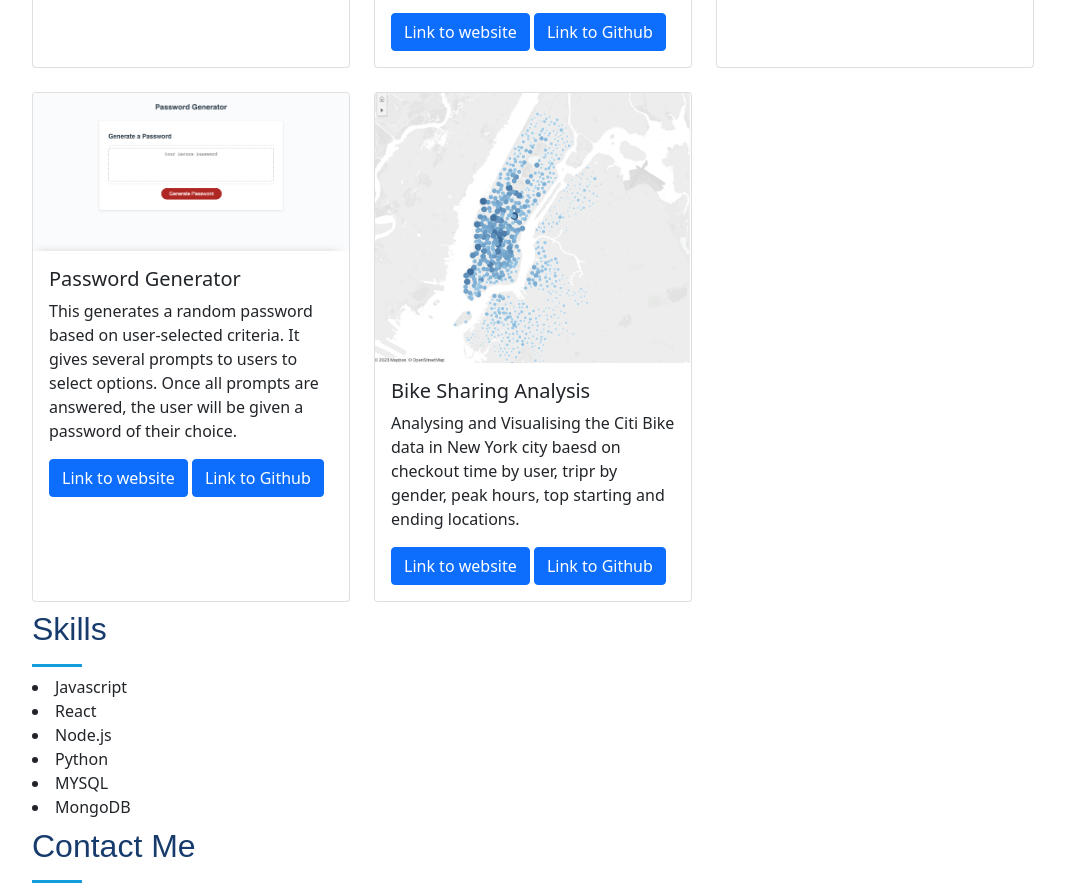
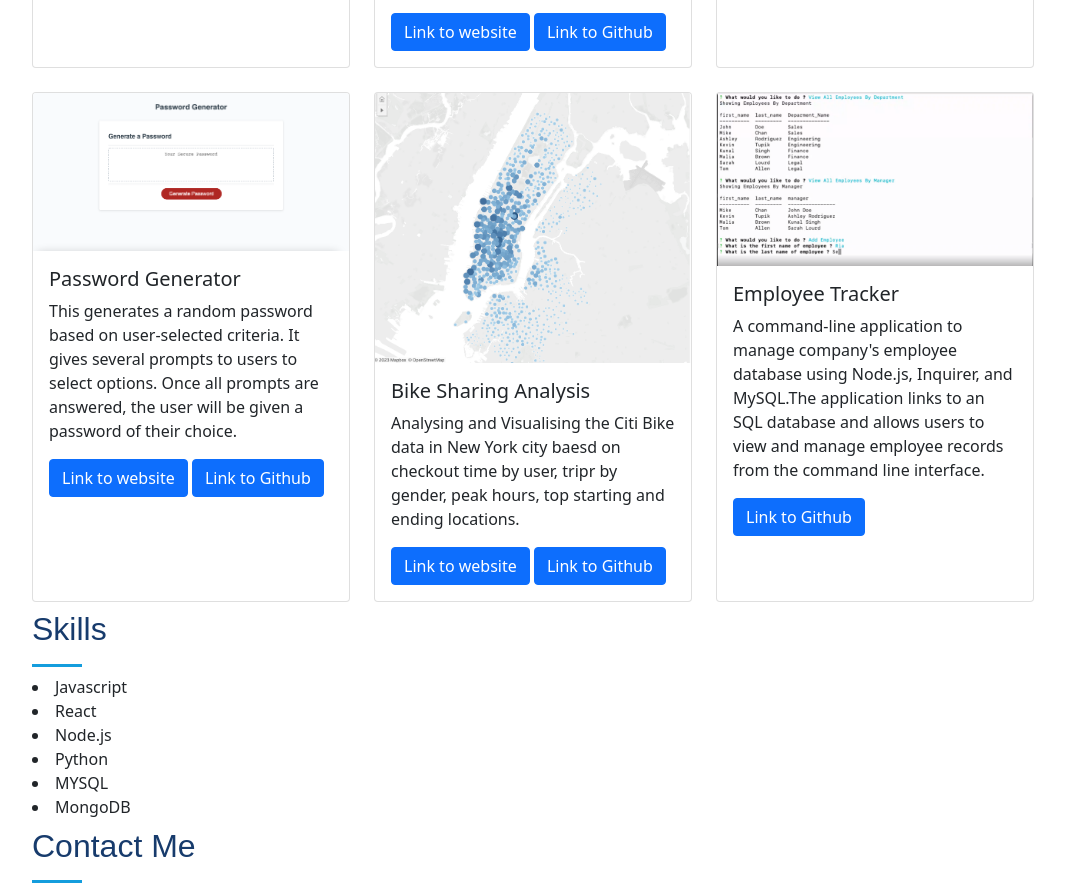
Before and after one commit to 17keerti/My-portfolio, a plain HTML site: page index.html in a window 1280 px wide. Shown: the part 1536-2425 px from the top of the page, without its empty margins (178-1243 px from the left). Drawn offline with nearby package versions, Linux system fonts and the light colour scheme; no server answers.

Commit message:
Add nre project Employee Tracker

```diff
--- a/index.html
+++ b/index.html
@@ -155,6 +155,20 @@
                   </div>
                 </div>
               </div>
+              <div class="col">
+                <div class="card h-100">
+                  <img src="./assets/images/employee tracker.png" class="card-img-top" alt="Calender">
+                  <div class="card-body">
+                    <h5 class="card-title">Employee Tracker</h5>
+                    <p class="card-text">A command-line application to manage company's employee database using Node.js,
+                      Inquirer, and MySQL.The application links to an SQL database and allows users to view and manage
+                      employee records from the command line interface.</p>
+                    <a href="https://github.com/17keerti/employee-tracker" target="_blank" class="btn btn-primary">Link
+                      to
+                      Github</a>
+                  </div>
+                </div>
+              </div>
             </div>
           </div>
         </div>
```
Also changed, not shown: assets/images/employee tracker.png (added).
